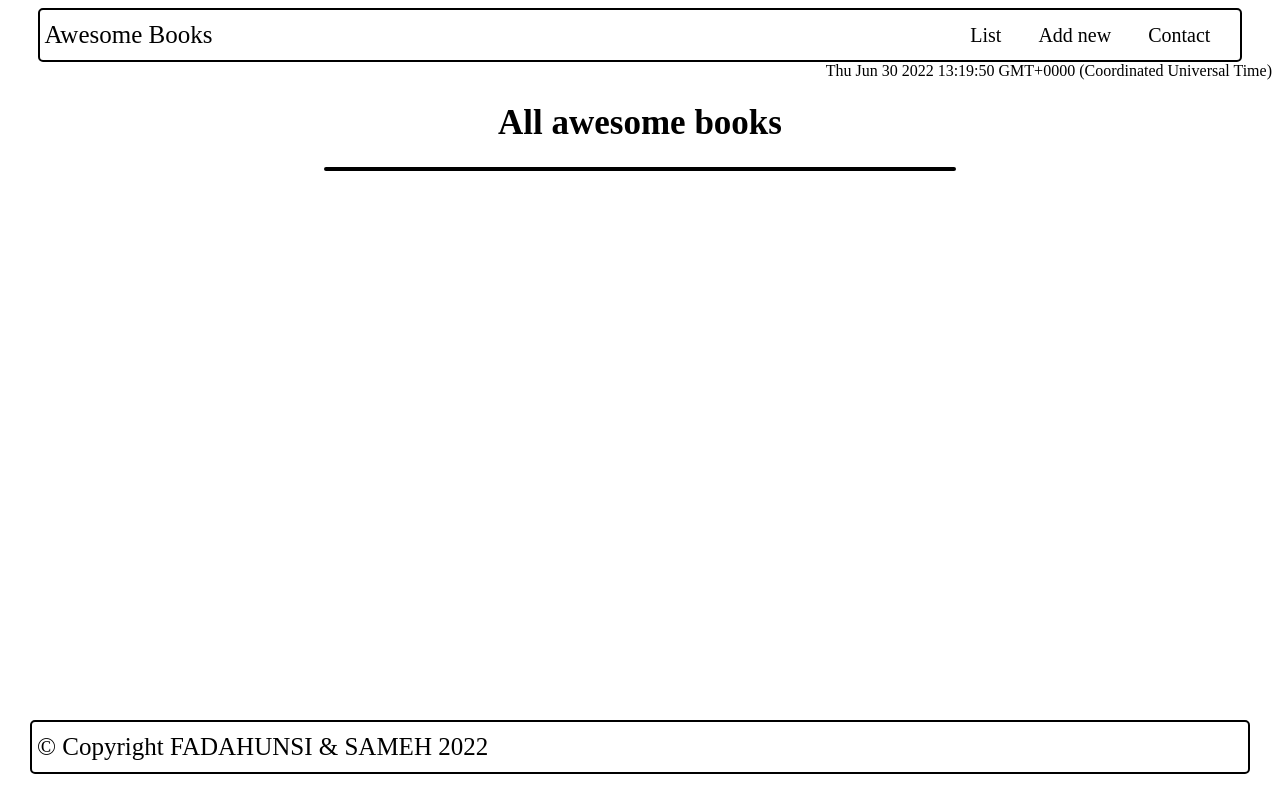
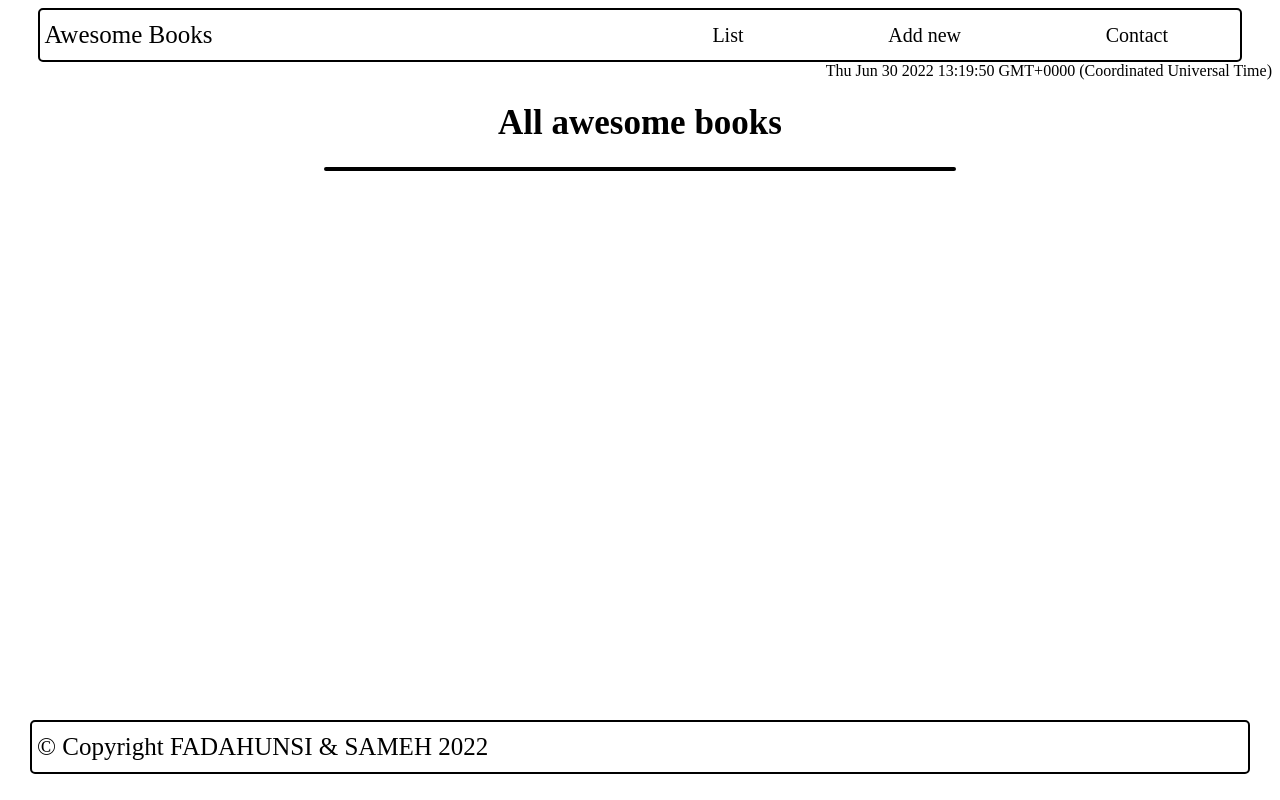
Before and after one commit to sameh080081/MyAwsomeBooks, a plain HTML site: page index.html in a window 1280 px wide. Drawn offline with Linux system fonts and the light colour scheme.

Commit message:
Adding some styles

```diff
--- a/style.css
+++ b/style.css
@@ -24,10 +24,11 @@ p {
 }
 
 .links {
-  display: flex;
-  justify-content: space-between;
-  width: 20%;
-  margin-right: 30px;
+  display: flex !important;
+  flex-direction: row;
+  justify-content: space-around;
+  flex-wrap: 1;
+  width: 50%;
 }
 
 a {
@@ -48,9 +49,14 @@ a {
 .class-book {
   display: flex;
   flex-direction: row;
+  flex-wrap: 1;
   justify-content: space-between;
   align-items: center;
-  padding: 0 10px;
+  padding: 10px;
+}
+
+.class-book p {
+  font-size: 20px;
 }
 
 .class-book:nth-child(odd) {
```
Also changed, not shown: index.html (+2 -1 lines).
